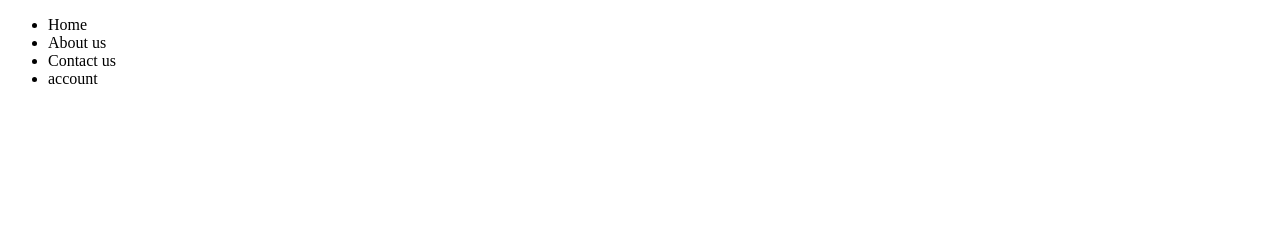
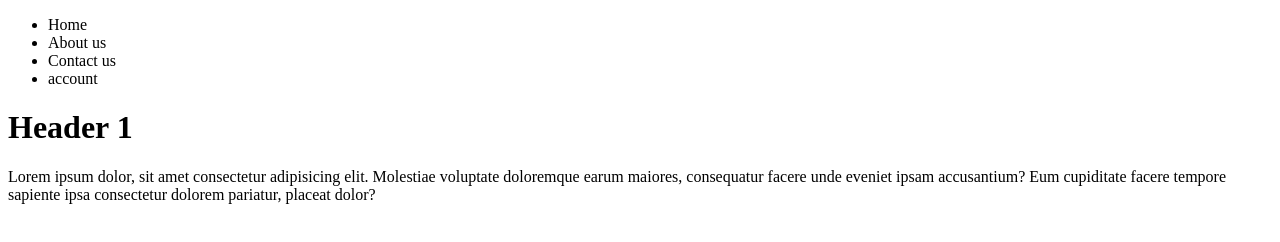
Before and after one commit to yonas-t-a/ATE-0419-14, a plain HTML site: page structure_and_style/index.html in a window 1280 px wide. Drawn offline with Linux system fonts and the light colour scheme.

Commit message:
add header 1 title and discription paragraph

```diff
--- a/structure_and_style/index.html
+++ b/structure_and_style/index.html
@@ -17,6 +17,9 @@
             <li>account</li>
         </ul>
     </nav>
+    <h1>Header 1</h1>
+    <p>Lorem ipsum dolor, sit amet consectetur adipisicing elit. Molestiae voluptate doloremque earum maiores, consequatur facere unde eveniet ipsam accusantium? Eum cupiditate facere tempore sapiente ipsa consectetur dolorem pariatur, placeat dolor?</p>
+
 
 </body>
 </html>
```
Also changed, not shown: structure_and_style/image/homefirst.jpg (added).
